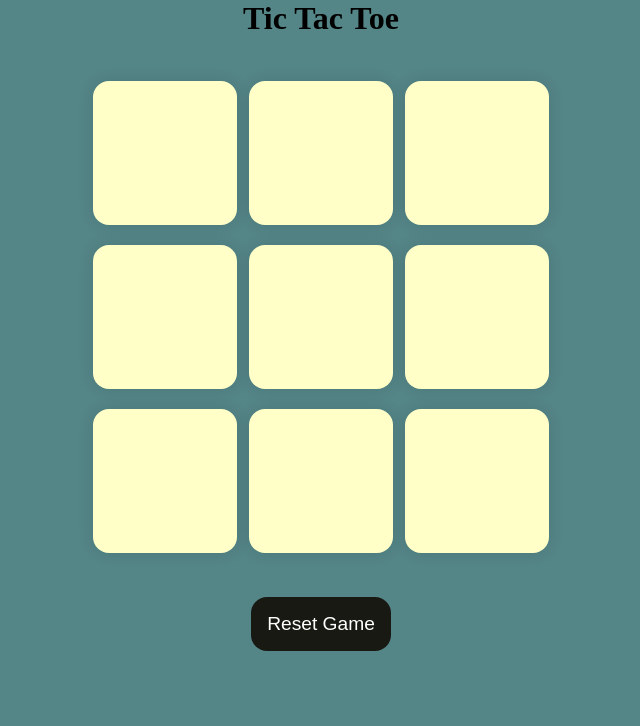
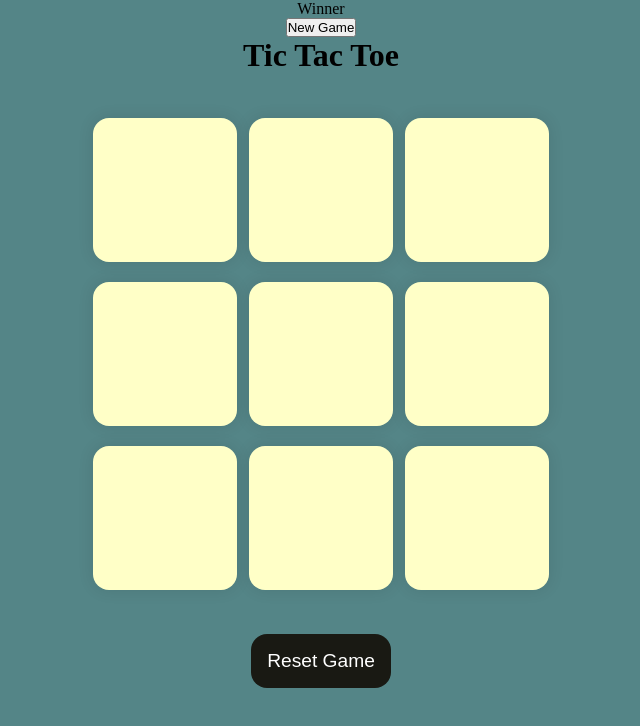
Before and after one commit to therohit-cs/tic-tac-toe-web, a plain HTML site: page index.html in a window 1280 px wide. Shown: the whole page, without its empty margins (319-959 px from the left). Drawn offline with Linux system fonts and the light colour scheme.

Commit message:
Update HTML to show winner message and new game option

```diff
--- a/index.html
+++ b/index.html
@@ -7,6 +7,11 @@
     <link rel="stylesheet" href="style.css"/>
 </head>
 <body>
+    <div class="msg-container hide">
+        <p id="msg">Winner</p>
+        <button id="new-btn">New Game</button>
+    </div>
+   <main>
     <h1>Tic Tac Toe</h1>
     <div class="container">
      <div class="game">
@@ -22,6 +27,7 @@
      </div>
     </div>
     <button id="reset-btn">Reset Game</button>
+   </main>
     <script src="app.js"></script>
 </body>
 </html>
```
